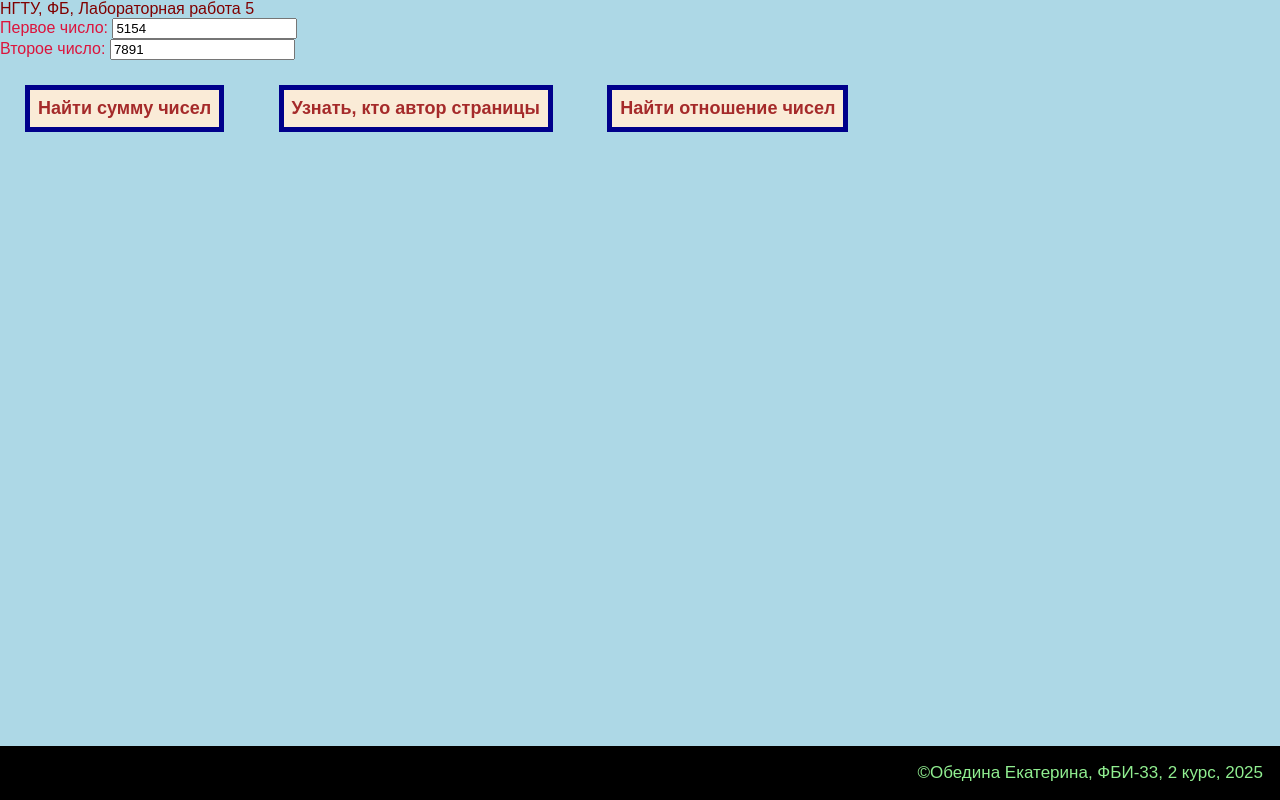
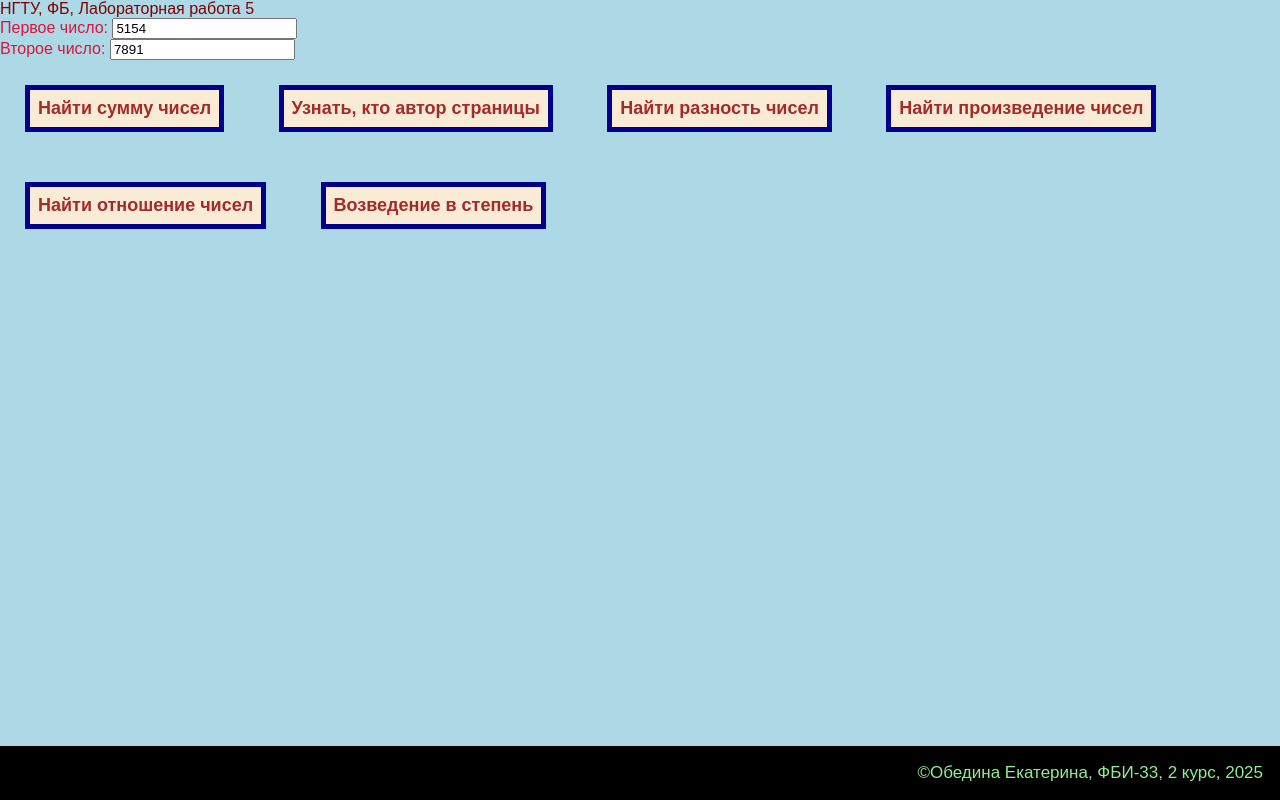
Before and after one commit to kkkkkaaaaattttteeeee/WEB-front-labs-, a plain HTML site: page lab5/arithmetic.html in a window 1280 px wide. Drawn offline with Linux system fonts and the light colour scheme.

Commit message:
Арифметические операции

```diff
--- a/lab5/arithmetic.html
+++ b/lab5/arithmetic.html
@@ -16,7 +16,25 @@
         let a = parseInt(inputA.value);
         let b = parseInt(inputB.value);
         let result = a + b;
-        alert('Сумма ' + a +' и ' +b +' равна' + result);
+        alert('Сумма ' + a +' и ' +b +' равна ' + result);
+    }
+    function showRaz() {
+        let inputA = document.getElementById('numberA');
+        let inputB = document.getElementById('numberB');
+
+        let a = parseInt(inputA.value);
+        let b = parseInt(inputB.value);
+        let result = a - b;
+        alert('Разность ' + a +' и ' + b +' равна ' + result);
+    }
+    function showPro() {
+        let inputA = document.getElementById('numberA');
+        let inputB = document.getElementById('numberB');
+
+        let a = parseInt(inputA.value);
+        let b = parseInt(inputB.value);
+        let result = a * b;
+        alert('Произведение ' + a +' и ' + b +' равно ' + result);
     }
     function showAuthor() {
         let author = 'Автор страницы: \nОбедина Екатерина Сергеевна';
@@ -54,6 +72,28 @@
         let result = a/b;
         alert(a + " / " + b + "=" + result);
     }
+    function showStep() {
+        let inputA = document.getElementById('numberA');
+        let inputB = document.getElementById('numberB');
+
+        let a = parseInt(inputA.value);
+        let b = parseInt(inputB.value);
+        if(b==0, a==0) {
+            alert('Ошибка!');
+            return;
+        }
+        if(isNaN(a)) {
+            alert('Введите числовое значение в первое поле');
+            return;
+        }
+        if(isNaN(b)) {
+            alert('Введите числовое значение в второе поле');
+            return;
+        }
+
+        let result = a**b;
+        alert(a + " ^ " + b + " = " + result);
+    }
 </script>
 <style>
     .message {
@@ -80,7 +120,10 @@
 
         <div class="message" onclick="showSum()"> Найти сумму чисел</div>
         <div class="message" onclick="showAuthor()">Узнать, кто автор страницы</div>
+        <div class="message" onclick="showRaz()">Найти разность чисел</div>
+        <div class="message" onclick="showPro()">Найти произведение чисел</div>
         <div class="message" onclick="showDiv()">Найти отношение чисел</div>
+        <div class="message" onclick="showStep()">Возведение в степень</div>
     </main>
 
     <footer ondblclick="showFive()">
```
